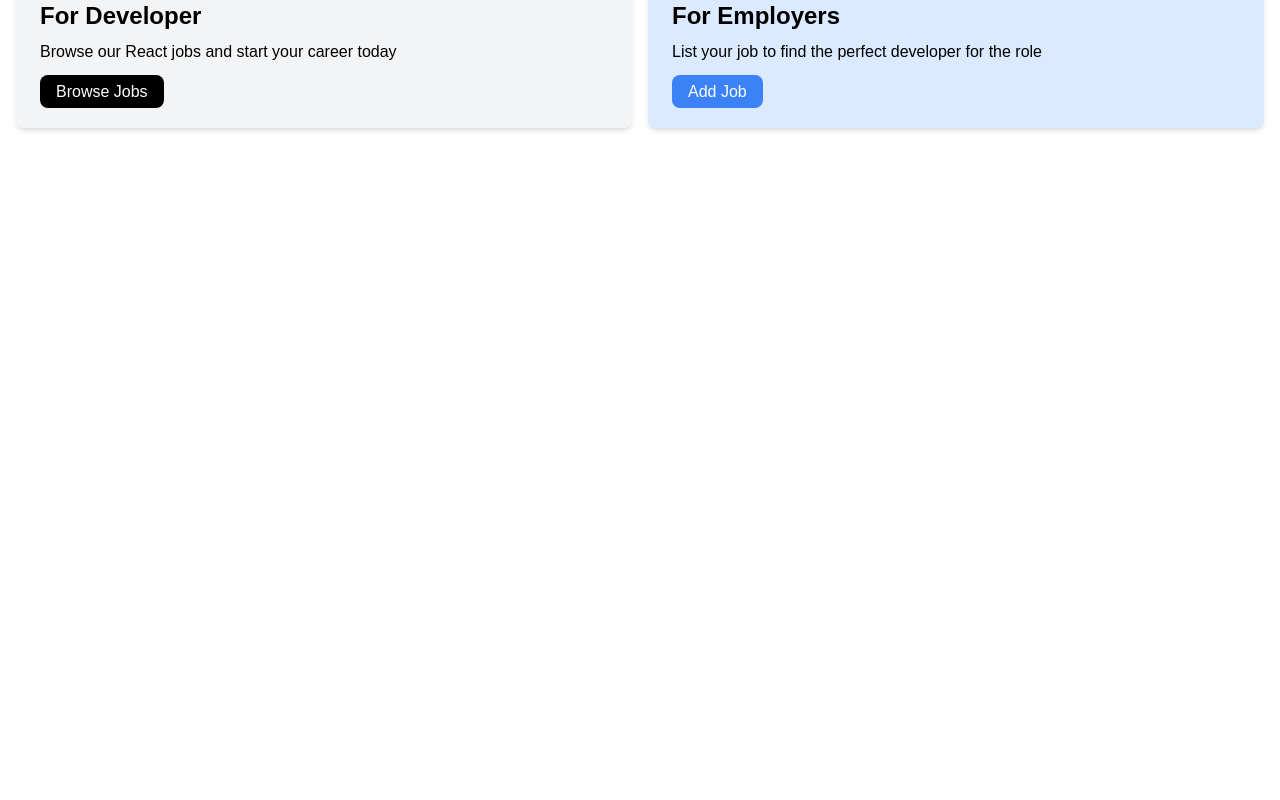
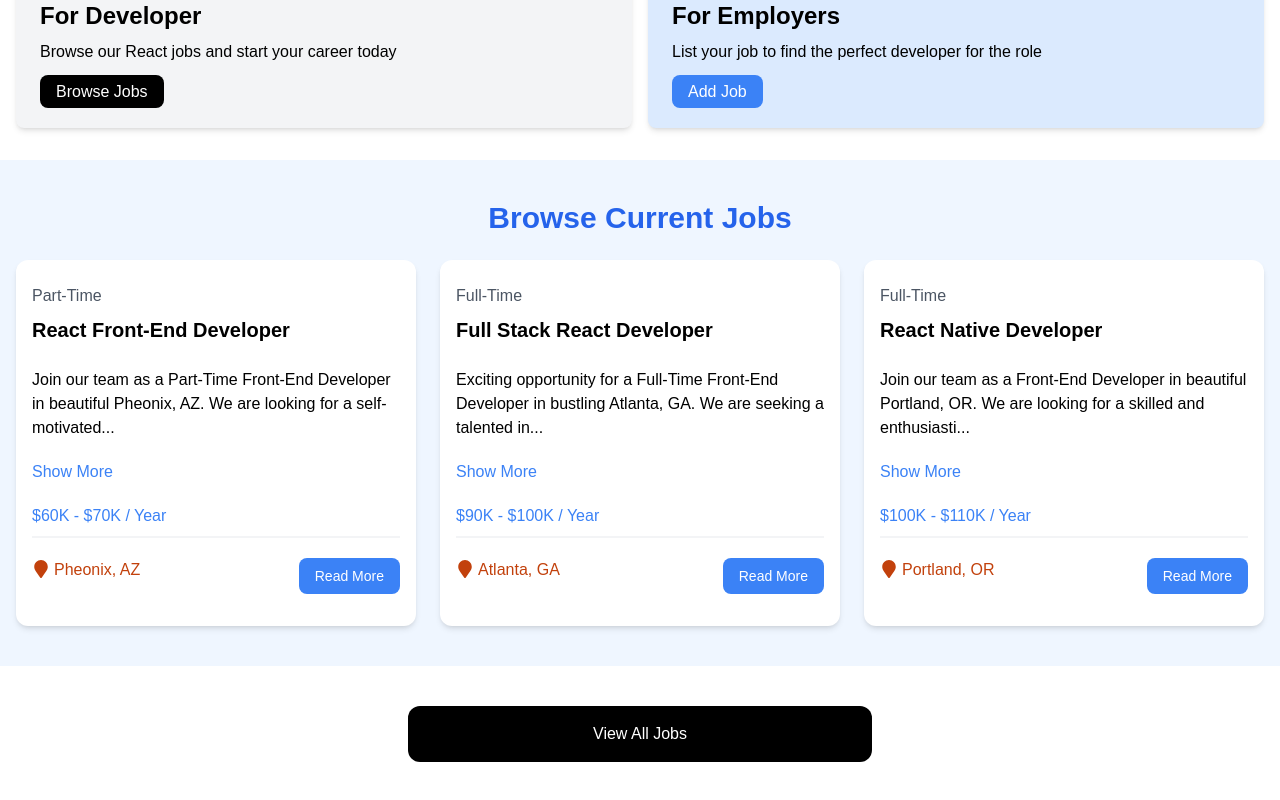
Before and after one commit to brunoFernandes21/react-job-board, a React (Vite) app: page / in a window 1280 px wide. Shown: the part 420-1220 px from the top of the page. Before the commit the page ends 800 px from the top, so only its background shows below. Built offline with nearby package versions, Linux system fonts and the light colour scheme.

Commit message:
finish homepage content

```diff
--- a/package.json
+++ b/package.json
@@ -12,6 +12,7 @@
   "dependencies": {
     "react": "^18.2.0",
     "react-dom": "^18.2.0",
+    "react-icons": "^5.0.1",
     "react-router-dom": "^6.22.3"
   },
   "devDependencies": {
--- a/src/App.jsx
+++ b/src/App.jsx
@@ -1,6 +1,8 @@
 import Hero from "./components/Hero"
 import HomeCards from "./components/HomeCards"
+import JobListings from "./components/JobListings"
 import Navbar from "./components/Navbar"
+import ViewAllJobs from "./components/ViewAllJobs"
 
 const App = () => {
   return (
@@ -8,6 +10,8 @@
     <Navbar/>
     <Hero/>
     <HomeCards/>
+    <JobListings/>
+    <ViewAllJobs/>
     </>
   )
 }
--- /dev/null
+++ b/src/components/JobListing.jsx
@@ -0,0 +1,43 @@
+import { Link } from "react-router-dom";
+import { FaMapMarker } from "react-icons/fa";
+import { useState } from "react";
+
+const JobListening = ({ job }) => {
+  const [showFullDescription, setShowFullDescription] = useState(false);
+
+  let description = job.description;
+
+  if (!showFullDescription) {
+    description = description.substring(0, 110) + "...";
+  }
+  return (
+    <div className="bg-white rounded-xl shadow-md relative">
+      <div className="p-4">
+        <div className="mb-6">
+          <div className="text-gray-600 my-2">{job.type}</div>
+          <h3 className="text-xl font-bold">{job.title}</h3>
+        </div>
+        <div className="mb-5">{description}</div>
+        <button onClick={() => setShowFullDescription((prevState) => !prevState)} className="text-blue-500 mb-5 hover:text-blue-600">
+          {showFullDescription ? "Show Less" : "Show More"}
+        </button>
+        <h3 className="text-blue-500 mb-2">{job.salary} / Year</h3>
+        <div className="border border-gray-100 mb-5"></div>
+        <div className="flex flex-col lg:flex-row justify-between mb-4">
+          <div className="text-orange-700 mb-3">
+            <FaMapMarker className="inline text-lg mb-1 mr-1" />
+            {job.location}
+          </div>
+          <Link
+            to={`/jobs/${job.id}`}
+            className="h-[36px] bg-blue-500 hover:bg-blue-600 text-white px-4 py-2 rounded-lg text-center text-sm"
+          >
+            Read More
+          </Link>
+        </div>
+      </div>
+    </div>
+  );
+};
+
+export default JobListening;
--- /dev/null
+++ b/src/components/JobListings.jsx
@@ -0,0 +1,23 @@
+import jobs from "../jobs.json"
+import JobListing from "./JobListing";
+
+const JobListings = () => {
+    const recentJobs = jobs.splice(0, 3)
+    const allJobs = recentJobs.map((job) => (
+        <JobListing key={job.id} job={job}/>
+    ))
+  return (
+    <section className="bg-blue-50 px-4 py-10">
+      <div className=" lg:container m-auto">
+        <h2 className="text-3xl font-bold text-blue-600 mb-6 text-center">
+          Browse Current Jobs
+        </h2>
+        <div className="grid grid-cols-1 md:grid-cols-3 gap-6">
+            { allJobs }
+        </div>
+      </div>
+    </section>
+  );
+};
+
+export default JobListings;
--- /dev/null
+++ b/src/components/ViewAllJobs.jsx
@@ -0,0 +1,16 @@
+import { Link } from "react-router-dom";
+
+const ViewAllJobs = () => {
+  return (
+    <section className="m-auto max-w-lg my-10 px-6">
+      <Link
+        to="/jobs"
+        className="block bg-black text-white text-center py-4 px-6 rounded-xl hover:bg-gray-700"
+      >
+        View All Jobs
+      </Link>
+    </section>
+  );
+};
+
+export default ViewAllJobs;
--- /dev/null
+++ b/src/jobs.json
@@ -0,0 +1,86 @@
+[
+    {
+      "id": "1",
+      "title": "Senior React Developer",
+      "type": "Full-Time",
+      "description": "We are seeking a talented Front-End Developer to join our team in Boston, MA. The ideal candidate will have strong skills in HTML, CSS, and JavaScript, with experience working with modern JavaScript frameworks such as React or Angular.",
+      "location": "Boston, MA",
+      "salary": "$70K - $80K",
+      "company": {
+        "name": "NewTek Solutions",
+        "description": "NewTek Solutions is a leading technology company specializing in web development and digital solutions. We pride ourselves on delivering high-quality products and services to our clients while fostering a collaborative and innovative work environment.",
+        "contactEmail": "contact@teksolutions.com",
+        "contactPhone": "555-555-5555"
+      }
+    },
+    {
+      "id": "2",
+      "title": "Front-End Engineer (React & Redux)",
+      "type": "Full-Time",
+      "location": "Miami, FL",
+      "description": "Join our team as a Front-End Developer in sunny Miami, FL. We are looking for a motivated individual with a passion for crafting beautiful and responsive web applications. Experience with UI/UX design principles and a strong attention to detail are highly desirable.",
+      "salary": "$70K - $80K",
+      "company": {
+        "name": "Veneer Solutions",
+        "description": "Veneer Solutions is a creative agency specializing in digital design and development. Our team is dedicated to pushing the boundaries of creativity and innovation to deliver exceptional results for our clients.",
+        "contactEmail": "contact@loremipsum.com",
+        "contactPhone": "555-555-5555"
+      }
+    },
+    {
+      "id": "3",
+      "title": "React.js Dev",
+      "type": "Full-Time",
+      "location": "Brooklyn, NY",
+      "description": "Are you passionate about front-end development? Join our team in vibrant Brooklyn, NY, and work on exciting projects that make a difference. We offer competitive compensation and a collaborative work environment where your ideas are valued.",
+      "salary": "$70K - $80K",
+      "company": {
+        "name": "Dolor Cloud",
+        "description": "Dolor Cloud is a leading technology company specializing in digital solutions for businesses of all sizes. With a focus on innovation and customer satisfaction, we are committed to delivering cutting-edge products and services.",
+        "contactEmail": "contact@dolorsitamet.com",
+        "contactPhone": "555-555-5555"
+      }
+    },
+    {
+      "id": "4",
+      "title": "React Front-End Developer",
+      "type": "Part-Time",
+      "description": "Join our team as a Part-Time Front-End Developer in beautiful Pheonix, AZ. We are looking for a self-motivated individual with a passion for creating engaging user experiences. This position offers flexible hours and the opportunity to work remotely.",
+      "location": "Pheonix, AZ",
+      "salary": "$60K - $70K",
+      "company": {
+        "name": "Alpha Elite",
+        "description": "Alpha Elite is a dynamic startup specializing in digital marketing and web development. We are committed to fostering a diverse and inclusive workplace where creativity and innovation thrive.",
+        "contactEmail": "contact@adipisicingelit.com",
+        "contactPhone": "555-555-5555"
+      }
+    },
+    {
+      "id": "5",
+      "title": "Full Stack React Developer",
+      "type": "Full-Time",
+      "description": "Exciting opportunity for a Full-Time Front-End Developer in bustling Atlanta, GA. We are seeking a talented individual with a passion for building elegant and scalable web applications. Join our team and make an impact!",
+      "location": "Atlanta, GA",
+      "salary": "$90K - $100K",
+      "company": {
+        "name": "Browning Technologies",
+        "description": "Browning Technologies is a rapidly growing technology company specializing in e-commerce solutions. We offer a dynamic and collaborative work environment where employees are encouraged to think creatively and innovate.",
+        "contactEmail": "contact@consecteturadipisicing.com",
+        "contactPhone": "555-555-5555"
+      }
+    },
+    {
+      "id": "6",
+      "title": "React Native Developer",
+      "type": "Full-Time",
+      "description": "Join our team as a Front-End Developer in beautiful Portland, OR. We are looking for a skilled and enthusiastic individual to help us create innovative web solutions. Competitive salary and great benefits package available.",
+      "location": "Portland, OR",
+      "salary": "$100K - $110K",
+      "company": {
+        "name": "Port Solutions INC",
+        "description": "Port Solutions is a leading technology company specializing in software development and digital marketing. We are committed to providing our clients with cutting-edge solutions and our employees with a supportive and rewarding work environment.",
+        "contactEmail": "contact@ipsumlorem.com",
+        "contactPhone": "555-555-5555"
+      }
+    }
+  ]
```
Also changed, not shown: 1 other file (tests, documents, lock files or other folders).
